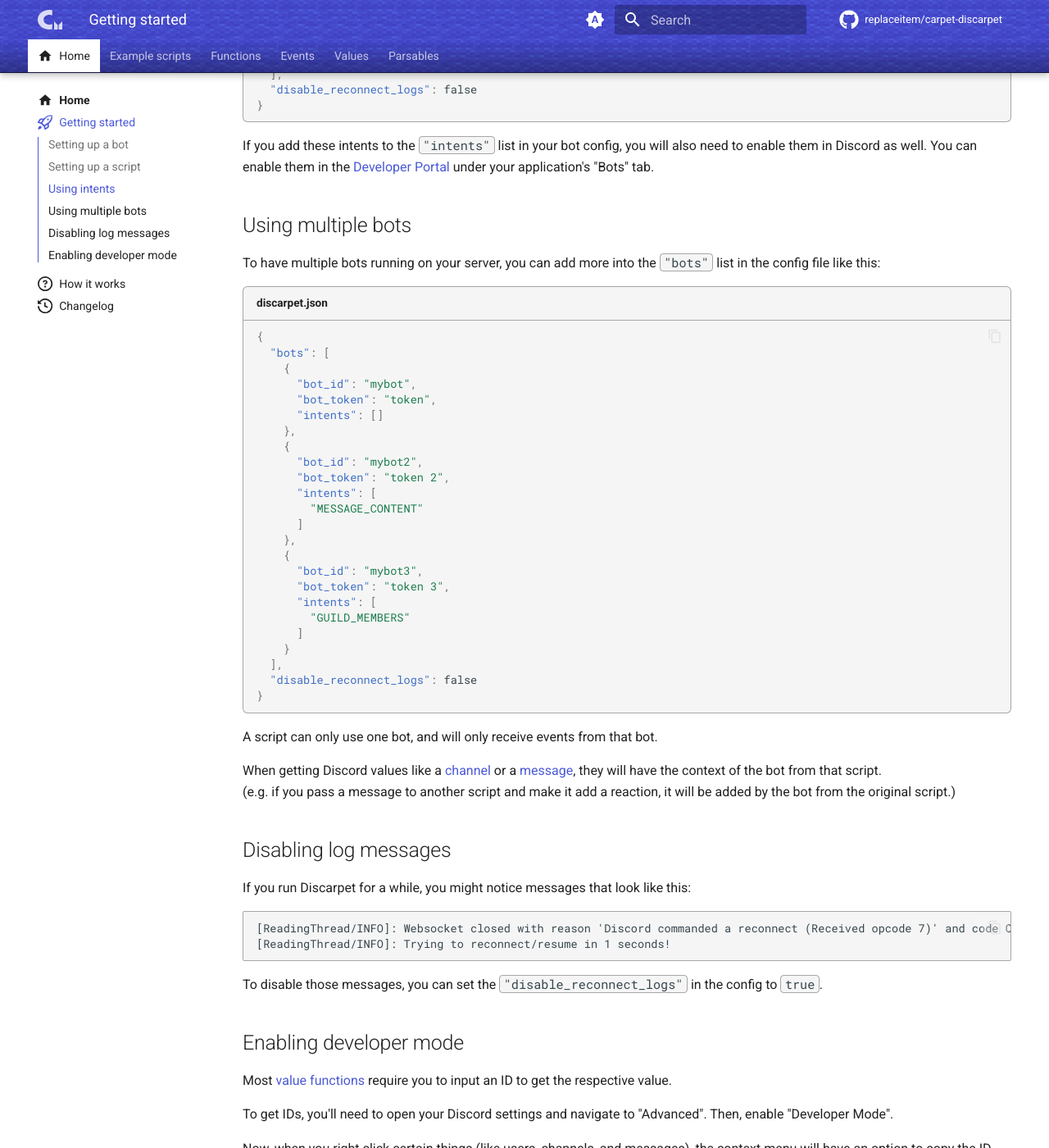
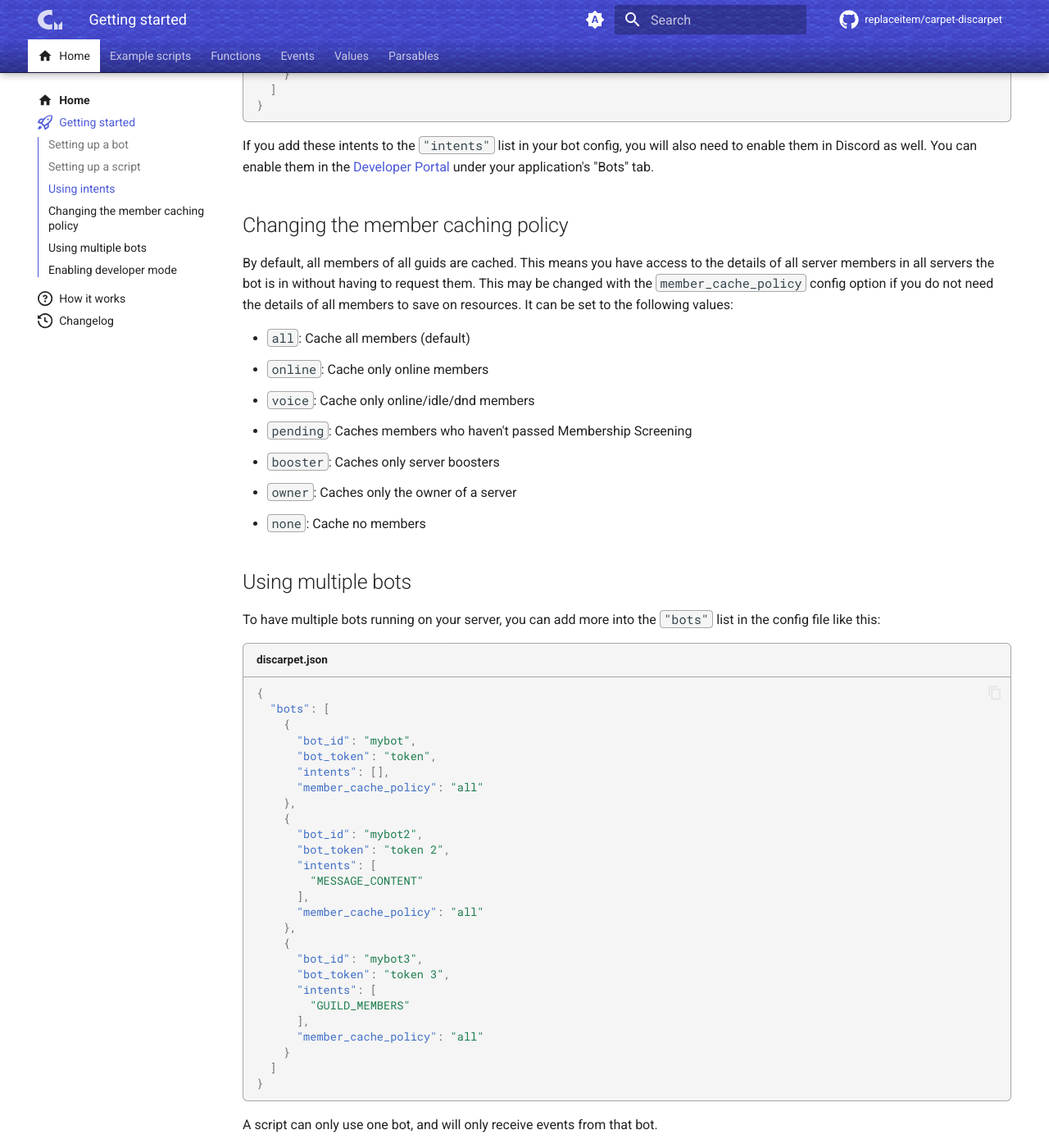
Before and after one commit to replaceitem/carpet-discarpet, an MkDocs documentation site: the page built from docs/pages/setup.md, in a window 1280 px wide and 1400 px high, scrolled down 2830 px. Shown: the whole window at 82% size. Built offline with MkDocs 1.6.1 and Material for MkDocs 9.7.7, drawn with Linux system fonts in a browser that asks for light colours; comment, search, counter and statistics services are not loaded; some of the changed text lies outside the part shown.

Commit message:
Added config option for member caching policy

````diff
--- a/docs/pages/setup.md
+++ b/docs/pages/setup.md
@@ -43,10 +43,10 @@ When you restart your server, it should create a `discarpet.json` file in the co
     {
       "bot_id": "Your bot ID",
       "bot_token": "Your bot token",
-      "intents": []
+      "intents": [],
+      "member_cache_policy": "all"
     }
-  ],
-  "disable_reconnect_logs": false
+  ]
 }
 ```
 
@@ -67,10 +67,10 @@ Now your config should look something like this:
     {
       "bot_id": "mybot",
       "bot_token": "xxxxxxxxxxxxxxxxxxxxxxxxxx.xxxxxx.xxxxxxxxxxxxxxxxxxxxxxxxxxxxxxxxxxxxxx",
-      "intents": []
+      "intents": [],
+      "member_cache_policy": "all"
     }
-  ],
-  "disable_reconnect_logs": false
+  ]
 }
 ```
 
@@ -87,9 +87,6 @@ will take you directly to the webpage where you can add the bot to any Discord s
 If you have never used scarpet before,
 it's recommended to first [get familiar with the scarpet language](https://github.com/gnembon/fabric-carpet/wiki/Scarpet).
 
-<!-- Since Discarpet supports multiple bots at the same time, you need to specify which bot you want to use in your script.
-This is done by specifying a `'bot'` to the config line, like this: -->
-
 To use your bot in your script, you'll need to set the `'bot'` value inside the `__config` function.
 
 Additionally, it is best to set the `'scope'` to `'global'`.
@@ -103,8 +100,6 @@ __config() -> {
 
 The `'bot'` value is specified from your bot's ID in the config.
 Without setting a valid bot and the scope globally, most Discarpet functions and events will not work, and will throw errors.
-
-
 
 ## Using intents
 
@@ -126,10 +121,10 @@ You can add them to your bot like so:
       "intents": [
         "MESSAGE_CONTENT",
         "GUILD_MEMBERS"
-      ]
+      ],
+      "member_cache_policy": "all"
     }
-  ],
-  "disable_reconnect_logs": false
+  ]
 }
 ```
 
@@ -137,6 +132,21 @@ If you add these intents to the `"intents"` list in your bot config,
 you will also need to enable them in Discord as well.
 You can enable them in the [Developer Portal][portal] under your application's "Bots" tab.
 
+## Changing the member caching policy
+
+By default, all members of all guids are cached.
+This means you have access to the details of all server
+members in all servers the bot is in without having to request them.
+This may be changed with the `member_cache_policy` config option if you do not need the details of all members to save on resources.
+It can be set to the following values:
+
+* `all`: Cache all members (default)
+* `online`: Cache only online members
+* `voice`: Cache only online/idle/dnd members
+* `pending`: Caches members who haven't passed Membership Screening
+* `booster`: Caches only server boosters
+* `owner`: Caches only the owner of a server
+* `none`: Cache no members
 
 ## Using multiple bots
 
@@ -149,24 +159,26 @@ you can add more into the `"bots"` list in the config file like this:
     {
       "bot_id": "mybot",
       "bot_token": "token",
-      "intents": []
+      "intents": [],
+      "member_cache_policy": "all"
     },
     {
       "bot_id": "mybot2",
       "bot_token": "token 2",
       "intents": [
         "MESSAGE_CONTENT"
-      ]
+      ],
+      "member_cache_policy": "all"
     },
     {
       "bot_id": "mybot3",
       "bot_token": "token 3",
       "intents": [
         "GUILD_MEMBERS"
-      ]
+      ],
+      "member_cache_policy": "all"
     }
-  ],
-  "disable_reconnect_logs": false
+  ]
 }
 ```
 
@@ -180,20 +192,6 @@ they will have the context of the bot from that script.
 <br>
 (e.g. if you pass a message to another script and make it add a reaction,
 it will be added by the bot from the original script.)
-
-
-
-## Disabling log messages
-
-If you run Discarpet for a while, you might notice messages that look like this:
-
-```
-[ReadingThread/INFO]: Websocket closed with reason 'Discord commanded a reconnect (Received opcode 7)' and code COMMANDED_RECONNECT (4999) by client!
-[ReadingThread/INFO]: Trying to reconnect/resume in 1 seconds!
-```
-
-To disable those messages, you can set the `"disable_reconnect_logs"` in the config to `true`.
-
 
 
 ## Enabling developer mode
````
Also changed, not shown: 3 other files.
